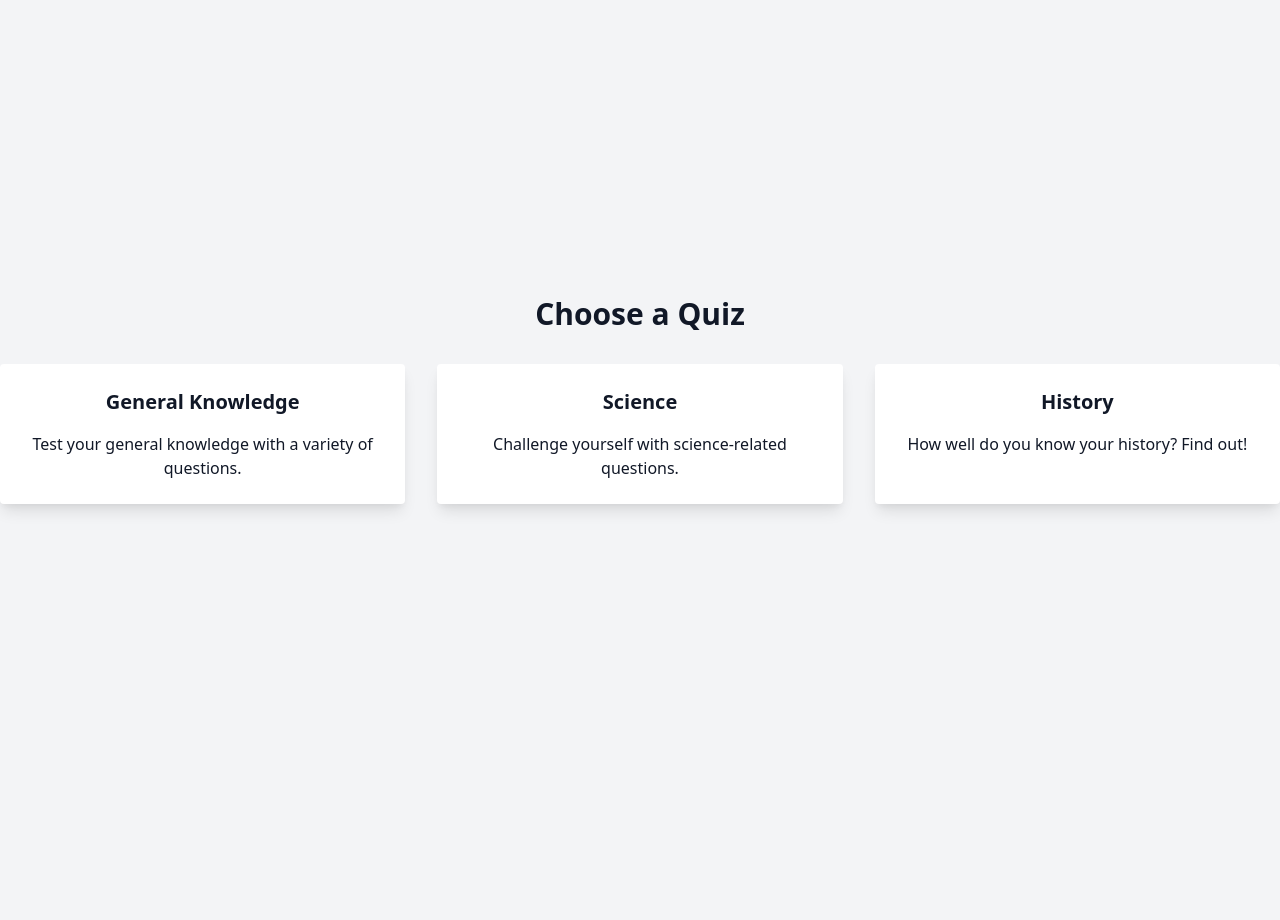
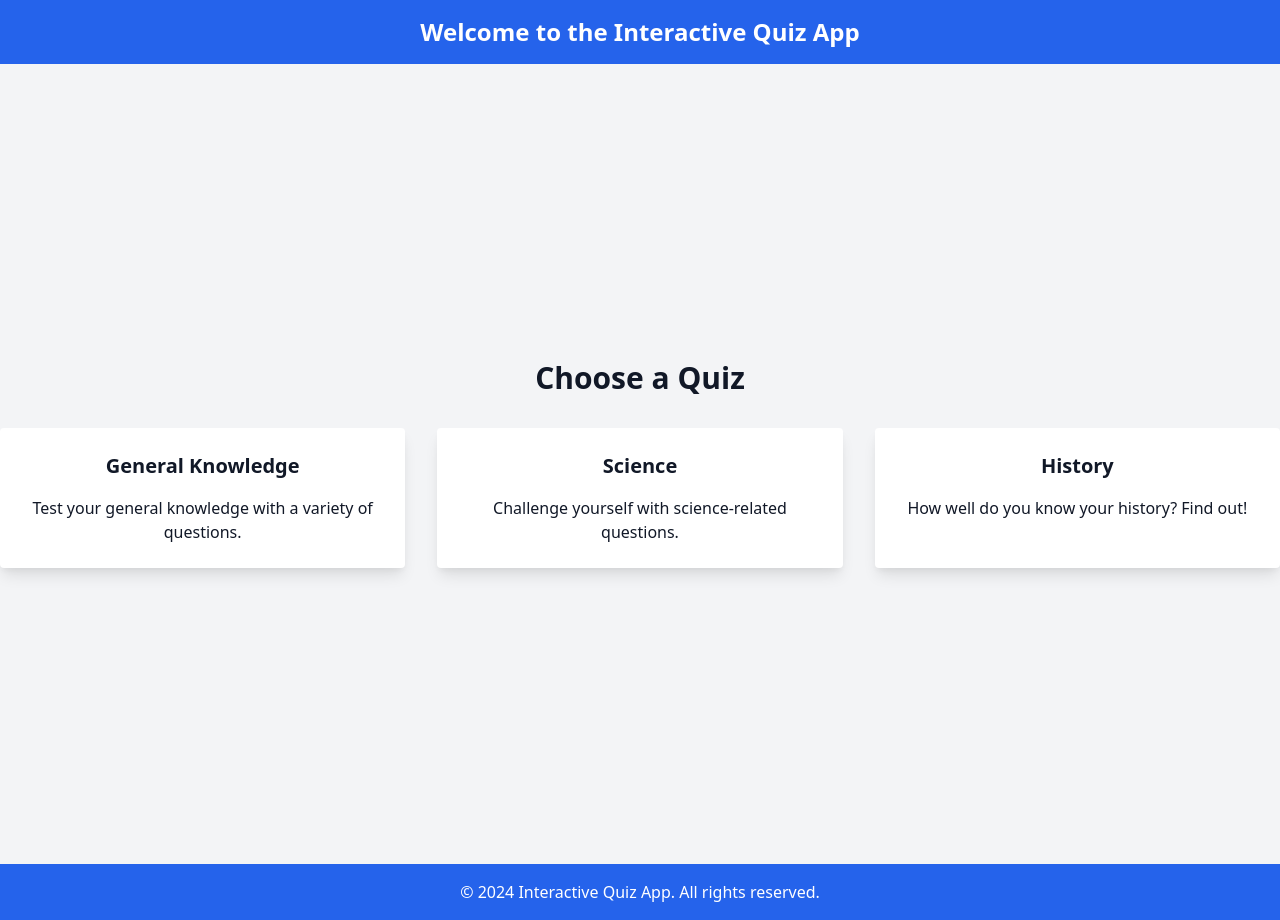
Before and after one commit to obadaKraishan/interactive-quiz-app, a plain HTML site: page index.html in a window 1280 px wide. Before the commit the page ends 800 px from the top, so only its background shows below. Drawn offline with nearby package versions, Linux system fonts and the light colour scheme.

Commit message:
Add Footer and Header

```diff
--- a/index.html
+++ b/index.html
@@ -9,22 +9,35 @@
     <link rel="stylesheet" href="styles/main.css">
 </head>
 <body class="bg-gray-100 text-gray-900">
-    <div class="min-h-screen flex flex-col items-center justify-center">
-        <h1 class="text-3xl font-bold mb-8">Choose a Quiz</h1>
+
+    <!-- Header -->
+    <header class="bg-blue-600 text-white p-4 text-center">
+        <h1 class="text-2xl font-bold">Welcome to the Interactive Quiz App</h1>
+    </header>
+
+    <!-- Main Content -->
+    <main class="min-h-screen flex flex-col items-center justify-center">
+        <h2 class="text-3xl font-bold mb-8">Choose a Quiz</h2>
         <div class="grid grid-cols-1 md:grid-cols-3 gap-8">
             <a href="quiz.html?quiz=general-knowledge" class="bg-white p-6 rounded shadow-lg text-center hover:bg-gray-200">
-                <h2 class="text-xl font-bold mb-4">General Knowledge</h2>
+                <h3 class="text-xl font-bold mb-4">General Knowledge</h3>
                 <p>Test your general knowledge with a variety of questions.</p>
             </a>
             <a href="quiz.html?quiz=science" class="bg-white p-6 rounded shadow-lg text-center hover:bg-gray-200">
-                <h2 class="text-xl font-bold mb-4">Science</h2>
+                <h3 class="text-xl font-bold mb-4">Science</h3>
                 <p>Challenge yourself with science-related questions.</p>
             </a>
             <a href="quiz.html?quiz=history" class="bg-white p-6 rounded shadow-lg text-center hover:bg-gray-200">
-                <h2 class="text-xl font-bold mb-4">History</h2>
+                <h3 class="text-xl font-bold mb-4">History</h3>
                 <p>How well do you know your history? Find out!</p>
             </a>
         </div>
-    </div>
+    </main>
+
+    <!-- Footer -->
+    <footer class="bg-blue-600 text-white p-4 text-center">
+        <p>&copy; 2024 Interactive Quiz App. All rights reserved.</p>
+    </footer>
+
 </body>
 </html>
```
Also changed, not shown: quiz.html (+15 -3 lines), scripts/quiz.js (+7 -0 lines).
